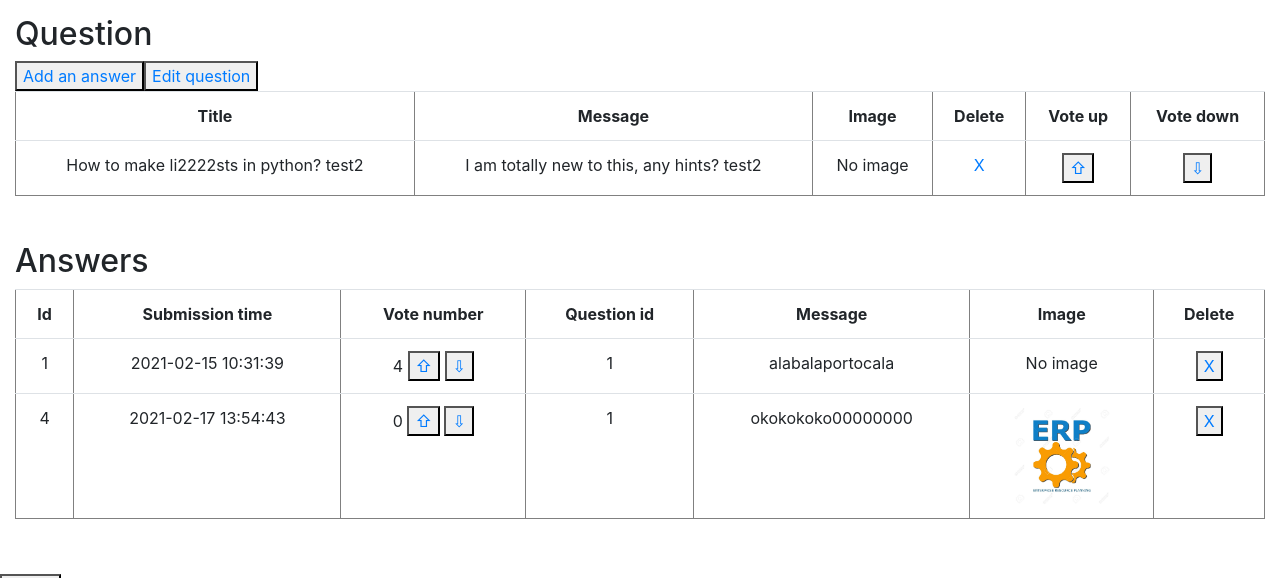
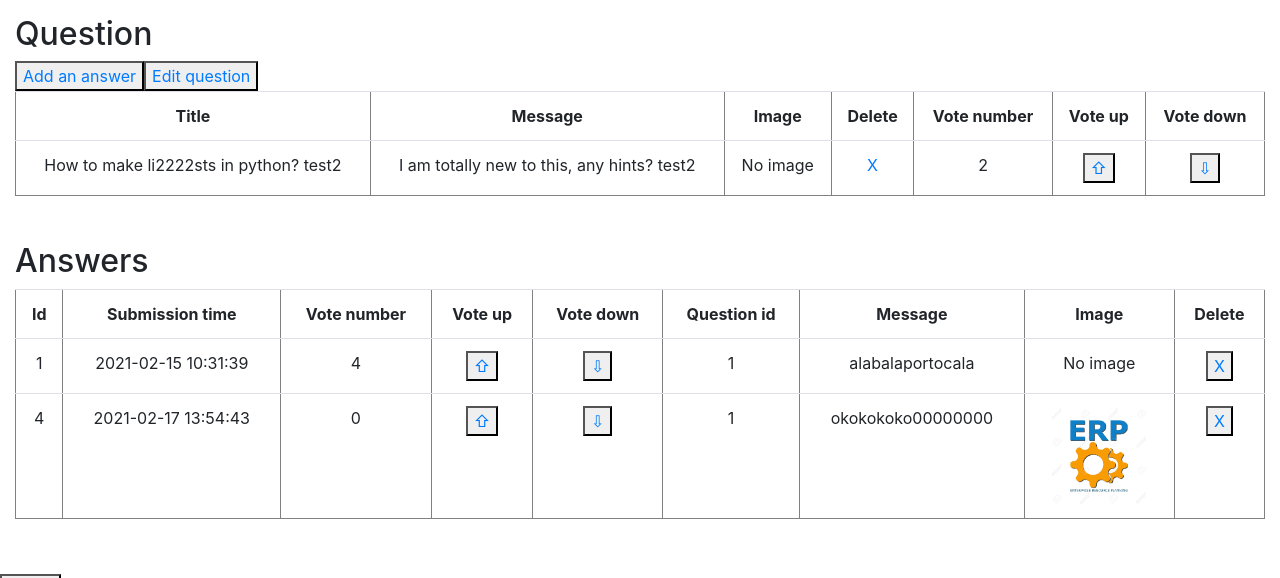
Before and after one commit to CozminM/Ask_Mate, a Flask app: page /question/1 in a window 1280 px wide. Shown: the top 578 px of the page. Run offline with Flask 2, Linux system fonts and the light colour scheme; some libraries are stand-ins or nearby versions.

Commit message:
HTML tablee changes

```diff
--- a/sample_data/question.csv
+++ b/sample_data/question.csv
@@ -12,7 +12,7 @@ app.js (bundled file with webpack, including jquery)",images/image1.png
 3,2017-04-24 06:30:32,1364,57,Drawing canvas with an image picked with Cordova Camera Plugin,"I'm getting an image from device and drawing a canvas with filters using Pixi JS. It works all well using computer to get an image. But when I'm on IOS, it throws errors such as cross origin issue, or that I'm trying to use an unknown format.
 
 This is the code I'm using to draw the image (that works on web/desktop but not cordova built ios app)",
-4,2021-02-15 10:31:39,0,10,Steaua,Dinamo2222,darkest-dungeon-game-dungeon-crawl-banditry-brigandage-others-1f5b44d786a1109951c5e9513bdbd2e9.png
+4,2021-02-15 10:31:39,0,9,Steaua,Dinamo2222,darkest-dungeon-game-dungeon-crawl-banditry-brigandage-others-1f5b44d786a1109951c5e9513bdbd2e9.png
 5,2021-02-15 10:35:56,0,2,Steaua,Dinamo,133086639-erp-icon-enterprise-resource-planning-erp-process.jpg
 7,2021-02-15 10:48:42,0,0,Steauaaa,DInamo ,battlefield_5_2018_video_game-wallpaper-3440x1440.jpg
 9,2021-02-15 11:16:19,0,0,33423224324,234323442,133086639-erp-icon-enterprise-resource-planning-erp-process.jpg
--- a/templates/individual_question_and_answer_page.html
+++ b/templates/individual_question_and_answer_page.html
@@ -15,6 +15,7 @@
                 <th>Message</th>
                 <th>Image</th>
                 <th>Delete</th>
+                <th>Vote number</th>
                 <th>Vote up</th>
                 <th>Vote down</th>
             </tr>
@@ -28,6 +29,7 @@
                     <td><img src="{{url_for('static', filename='images/' + question.image)}}" width="100" height="100" alt="question image"></td>
                 {% endif %}
                 <td><a href="{{url_for('delete_question', question_id=question.id)}}"> X </a></td>
+                <td>{{ question.vote_number }}</td>
                 <td><button class="home-btn" type="button"><a href="{{ url_for('vote_up', question_id=question.id) }}">⇧</a></button></td>
                 <td><button class="home-btn" type="button"><a href="{{ url_for('vote_down', question_id=question.id) }}">⇩</a></button></td>
             </tr>
@@ -44,6 +46,8 @@
                 <th style="text-align: center; vertical-align: middle;">Id</th>
                 <th style="text-align: center; vertical-align: middle;">Submission time</th>
                 <th style="text-align: center; vertical-align: middle;">Vote number</th>
+                <th style="text-align: center; vertical-align: middle;">Vote up</th>
+                <th style="text-align: center; vertical-align: middle;">Vote down</th>
                 <th style="text-align: center; vertical-align: middle;">Question id</th>
                 <th style="text-align: center; vertical-align: middle;">Message</th>
                 <th style="text-align: center; vertical-align: middle;">Image</th>
@@ -54,8 +58,8 @@
                 <td>{{ answer.id }}</td>
                 <td>{{ answer.submission_time }}</td>
                 <td>{{ answer.vote_number }}
-                <button type="button"><a href="{{ url_for('answer_vote_up', answer_id=answer.id) }}">⇧</a></button>
-                <button type="button"><a href="{{ url_for('answer_vote_down', answer_id=answer.id) }}">⇩</a></button></td>
+                <td><button type="button"><a href="{{ url_for('answer_vote_up', answer_id=answer.id) }}">⇧</a></button></td>
+                <td><button type="button"><a href="{{ url_for('answer_vote_down', answer_id=answer.id) }}">⇩</a></button></td>
                 <td>{{ answer.question_id }}</td>
                 <td>{{ answer.message }}</td>
                 {% if not answer.image %}
```
Also changed, not shown: templates/list_questions.html (+9 -3 lines).
